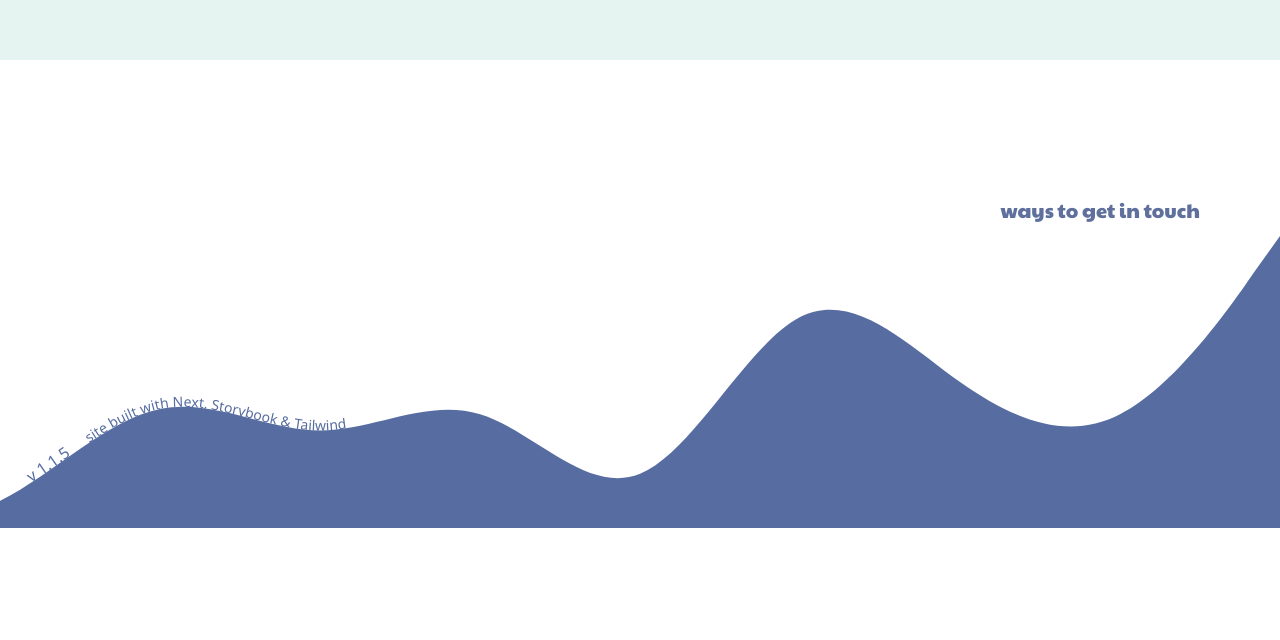
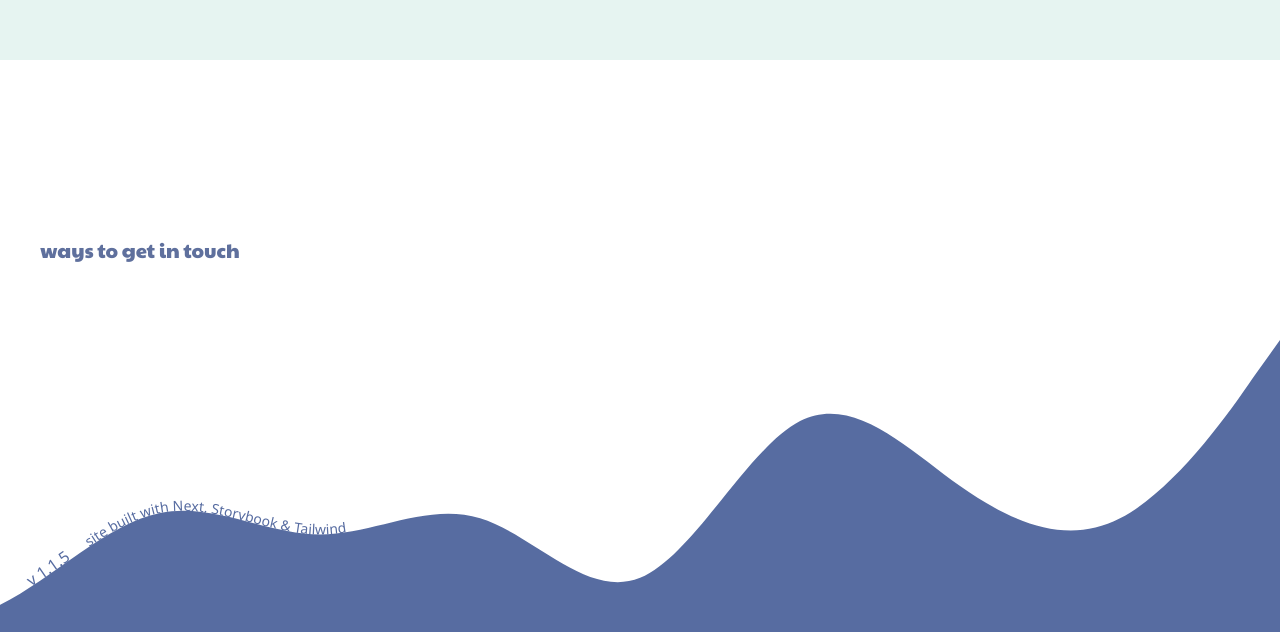
Before and after one commit to beazergood/db-portfolio, a Next.js app: page / in a window 1280 px wide. Shown: the part 2288-2928 px from the top of the page. Before the commit the page ends 2824 px from the top, so only its background shows below. Built offline with nearby package versions, Linux system fonts and the light colour scheme; some icons are missing; a web font is replaced by a local one.

Commit message:
refactor: footer text layout

```diff
--- a/src/components/portfolio/Contact/index.tsx
+++ b/src/components/portfolio/Contact/index.tsx
@@ -8,9 +8,8 @@ export const Contact: React.FC = () => {
   return (
     <>
       <div className="w-full border- mt-44 mx-auto px-10  border-grey-200 relative">
-        <motion.div className="mt-10 container relative border- border-green-400">
-          <div className="absolute right-10 -top-20 ">
-            <h1 className="text-xl text-true-blue payton-one py-10 text-left invisible md:visible lg:visible">
+        <motion.div className="mt-10 container relative ">
+          <h1 className="text-xl text-true-blue payton-one text-left pb-8 ">
             ways to get in touch
           </h1>
           <div className="grid gap-3 grid-cols-2">
@@ -36,7 +35,6 @@ export const Contact: React.FC = () => {
               data-tip="Send me an email 👉"
               fill="#576CA1ff"
             />
-            </div>
           </div>
         </motion.div>
       </div>
```
Lines whose indentation alone changed are shown as unchanged.
